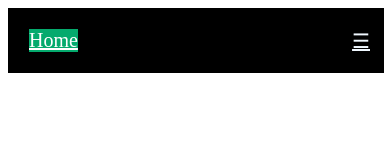
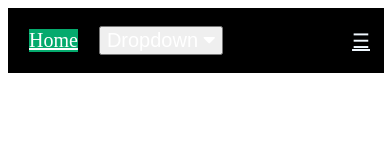
Before and after one commit to AFORANURAG/100DAYS-OF-CSS-AND-JS-PROPERTIES-CHALLENGE, a plain HTML site: page mostdemandednavbar/index.html in a window 390 px wide. Drawn offline with Linux system fonts and the light colour scheme.

Commit message:
first commit in this file

```diff
--- a/mostdemandednavbar/index.html
+++ b/mostdemandednavbar/index.html
@@ -57,22 +57,22 @@ color: aliceblue;
     display: block;
     position: absolute;
     right: 0px;
-}.dropdown-content>a{
+}     .dropdown-content>a{
     display: none;
-}#drpbutton{
+}.dropdown{
     display: none;
 }
 }@media screen and (max-width:600px){
-   .responsive a:not(:first-child) {
+   .responsive a:not(:first-child), .dropdown #drpbutton {
 display: block;
 }.topnav>a:last-child{
     display: block;
     position: absolute;
     right: 0px;
-} #drpbutton{
+}
+.dropdown{
     display: block;
 }
-
 }
     </style>
 </head>
@@ -99,7 +99,7 @@ display: block;
 </body>
 </html>
 <script src="index.js"></script>
-<!--steps to make a responsive navbar -->
-<!--first make a simple navbar no responsiveness. and after that-->
-<!--use media queries to make it responsive.-->
-<!--for small screen we have two css(remember this thing)-->
+<!-- steps to make a responsive navbar -->
+<!-- first make a simple navbar no responsiveness. and after that-->
+<!-- use media queries to make it responsive.-->
+<!-- for small screen we have two css(remember this thing) -->
```
Also changed, not shown: intervalsfunctions.html (line endings or trailing spaces), mostdemandednavbar/index.js (line endings or trailing spaces), setinterval1.js (line endings or trailing spaces).
